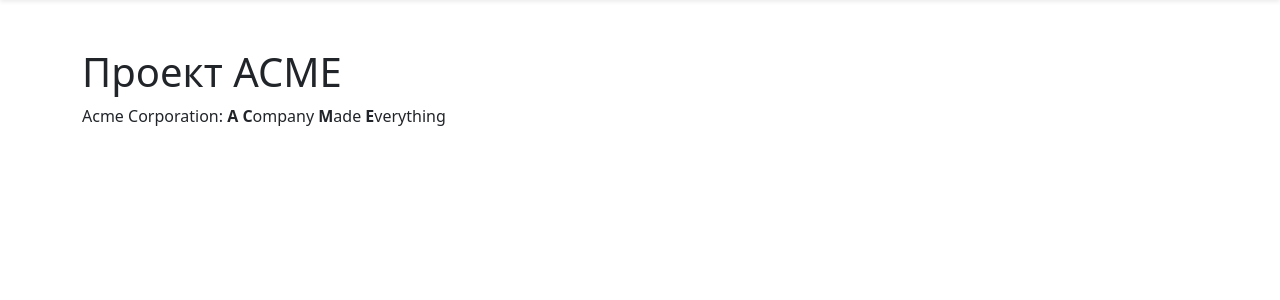
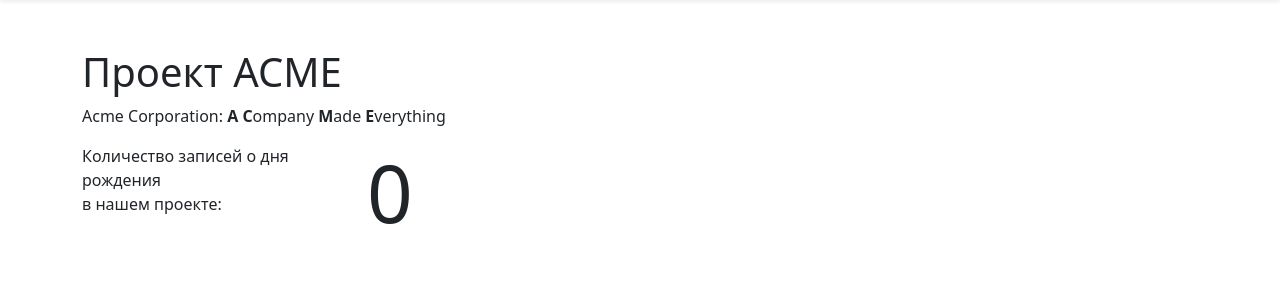
Before and after one commit to fantyissues/acme_project, a Django app: page / in a window 1280 px wide. Shown: the part 56-356 px from the top of the page. Run offline with Django 3.2, Linux system fonts and the light colour scheme; data that the repository does not hold is empty; some libraries are stand-ins or nearby versions.

Commit message:
Изменить функцию homepage на HomePage(TemplateView), а а также добавить вывод общего количества записей в модели Birthday в шаблон pages/index

```diff
--- a/acme_project/pages/urls.py
+++ b/acme_project/pages/urls.py
@@ -5,5 +5,5 @@ from . import views
 app_name = 'pages'
 
 urlpatterns = [
-    path('', views.homepage, name='homepage'),
+    path('', views.HomePage.as_view(), name='homepage'),
 ]
--- a/acme_project/pages/views.py
+++ b/acme_project/pages/views.py
@@ -1,5 +1,12 @@
-from django.shortcuts import render
+from django.views.generic import TemplateView
+
+from birthday.models import Birthday
 
 
-def homepage(request):
-    return render(request, 'pages/index.html')
+class HomePage(TemplateView):
+    template_name = 'pages/index.html'
+
+    def get_context_data(self, **kwargs):
+        context = super().get_context_data(**kwargs)
+        context['total_count'] = Birthday.objects.count()
+        return context
--- a/acme_project/templates/pages/index.html
+++ b/acme_project/templates/pages/index.html
@@ -3,4 +3,13 @@
 {% block content %}
   <h1>Проект ACME</h1>
   <p>Acme Corporation: <b>A</b> <b>C</b>ompany <b>M</b>ade <b>E</b>verything</p>
-{% endblock %}
+
+  <div class="row">
+    <div class="col-3">
+      Количество записей о дня рождения<br>в нашем проекте:
+    </div>
+    <div class="col-9">
+      <div class="display-1">{{ total_count }}</div>
+    </div>
+  </div>
+{% endblock content%}
```
